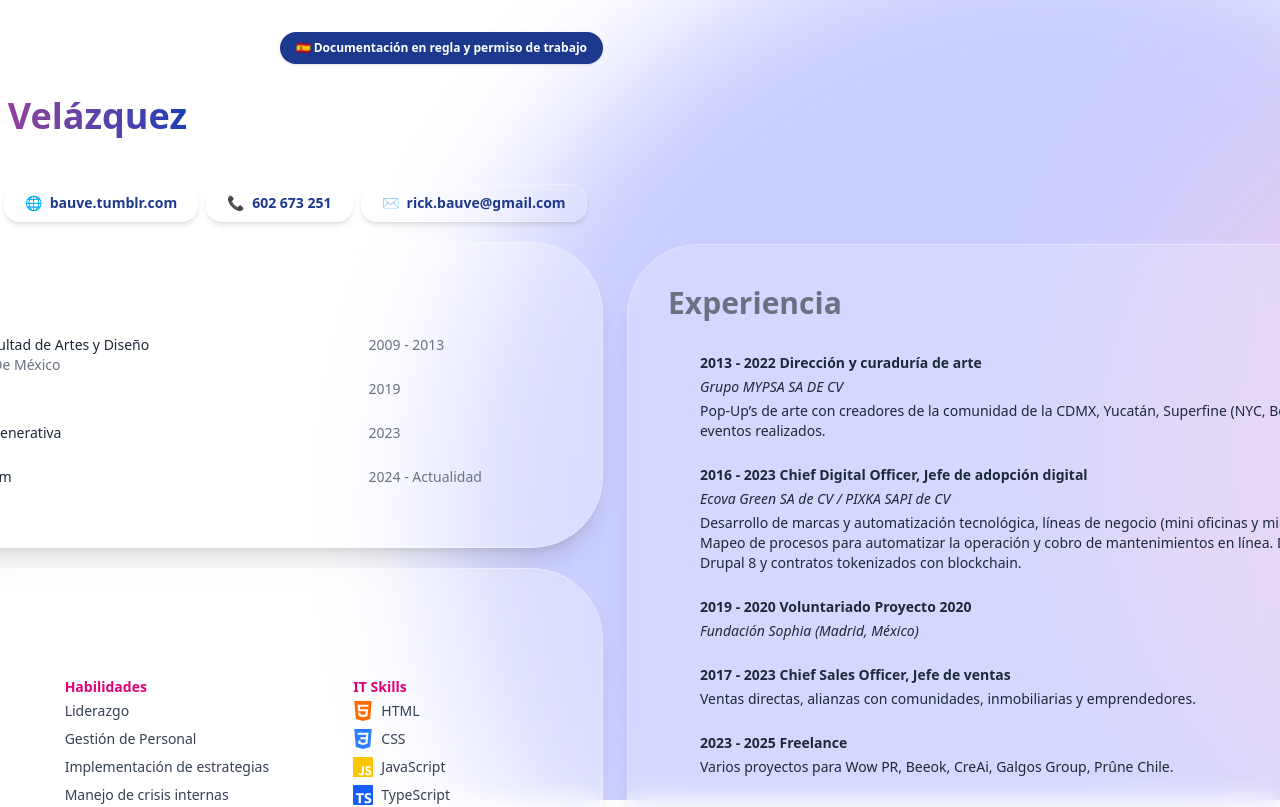
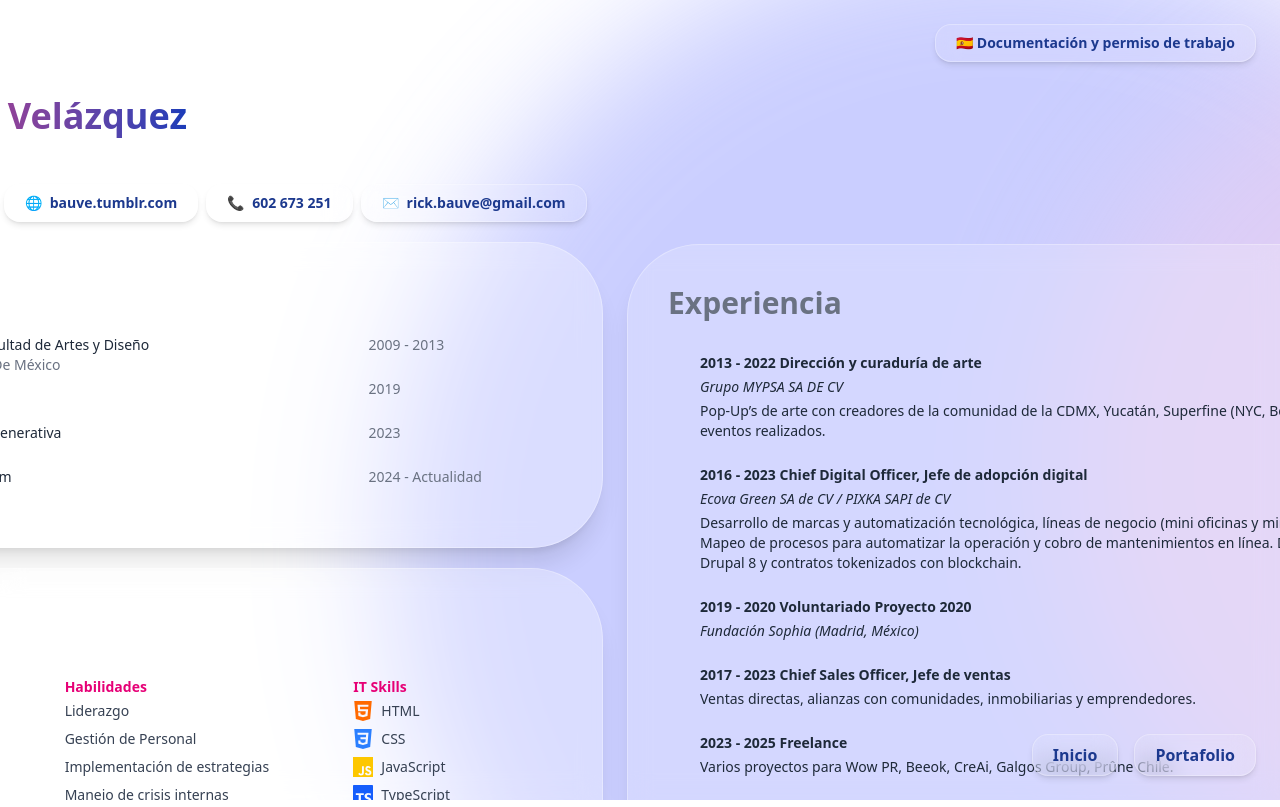
Before and after one commit to BauveR/CV-Ricardo-Bauve, a React (Vite) app: page /presupuesto in a window 1280 px wide. Shown: the top 807 px of the page. Built offline with nearby package versions, Linux system fonts and the light colour scheme.

Commit message:
functional page

```diff
--- a/src/components /HeaderProfile.tsx
+++ b/src/components /HeaderProfile.tsx
@@ -5,13 +5,11 @@ type HeaderProfileProps = {
   firstNameClassName?: string;
   lastNameClassName?: string;
   imageUrl: string;
-  badge?: string;
 };
 
 export const HeaderProfile = ({
   fullName,
   imageUrl,
-  badge = "🇪🇸 Documentación en regla y permiso de trabajo",
   firstNameClassName = "text-2xl sm:text-3xl md:text-4xl font-bold bg-gradient-to-r from-pink-700 to-purple-800 bg-clip-text text-transparent",
   lastNameClassName = "text-2xl sm:text-3xl md:text-4xl font-bold bg-gradient-to-r from-pink-600 to-blue-800 bg-clip-text text-transparent",
 }: HeaderProfileProps) => {
@@ -20,7 +18,7 @@ export const HeaderProfile = ({
 
   return (
     <motion.div
-      className="flex justify-between items-start gap-4"
+      className="flex justify-start items-start gap-4"
       initial={{ opacity: 0, y: -20 }}
       animate={{ opacity: 1, y: 0 }}
       transition={{ duration: 0.6, ease: "easeOut" }}
@@ -63,19 +61,6 @@ export const HeaderProfile = ({
           </motion.span>
         </motion.h1>
       </div>
-
-      <motion.div
-        className="bg-blue-900 text-white text-xs font-bold px-4 py-2 rounded-full shadow cursor-default"
-        initial={{ opacity: 0, y: 20, scale: 0.95 }}
-        animate={{ opacity: 1, y: 0, scale: 1 }}
-        whileHover={{
-          scale: 1.05,
-          boxShadow: "0px 6px 15px rgba(0, 0, 0, 0.25)",
-        }}
-        transition={{ delay: 0.8, duration: 0.6, ease: "easeOut" }}
-      >
-        {badge}
-      </motion.div>
     </motion.div>
   );
 };
--- a/src/components /MainContent.tsx
+++ b/src/components /MainContent.tsx
@@ -3,13 +3,19 @@ import { Contact } from "./Contact";
 import { Education } from "./Education";
 import { Skills } from "./Skills";
 import { Experience } from "./Experience";
-import { BackgroundBlobsLight } from "../components /background/BackgroundBlobsLight"; // <- CORREGIDO
+import { BackgroundBlobsLight } from "../components /background/BackgroundBlobsLight";
+import { GlassButton } from "../components /Button";
+import { Link } from "react-router-dom";
 
 export const MainContent = () => (
-  <div className="w-full py-8 relative overflow-hidden">
+    <div className="w-full py-8 relative overflow-hidden lg:h-screen lg:overflow-y-hidden">
+
       <BackgroundBlobsLight />
 
-    <div className="flex flex-col md:grid md:grid-cols-[900px_950px] justify-center gap-2 md:gap-6 w-full max-w-[1400px] mx-auto relative z-10">
+      {/* Contenido principal */}
+      <div className="w-full max-w-[1900px] mx-auto relative z-10 overflow-x-hidden px-4">
+        <div className="flex flex-col gap-2 md:gap-4 lg:grid lg:grid-cols-[900px_950px] lg:gap-6 justify-center">
+          {/* Columna izquierda */}
           <div className="flex flex-col gap-2">
             <HeaderProfile
               fullName="Ricardo Bautista Velázquez"
@@ -47,9 +53,29 @@ export const MainContent = () => (
             />
             <Skills />
           </div>
-      <div className="flex flex-col gap-2 md:mt-50">
+
+          {/* Columna derecha */}
+          <div className="flex flex-col gap-2 mt-50 ">
             <Experience />
           </div>
         </div>
       </div>
+
+      {/* Botones flotantes en esquina inferior derecha */}
+      <div className="fixed bottom-6 right-6 flex flex-row gap-4 z-50">
+        <Link to="/">
+          <GlassButton>Inicio</GlassButton>
+        </Link>
+        <Link to="/portafolio">
+          <GlassButton>Portafolio</GlassButton>
+        </Link>
+      </div>
+
+      {/* Botón flotante superior derecho con badge */}
+      <div className="fixed top-6 right-6 z-50">
+        <GlassButton className="text-sm font-bold">
+          🇪🇸 Documentación y permiso de trabajo
+        </GlassButton>
+      </div>
+    </div>
   );
```
Lines whose indentation alone changed are shown as unchanged.
